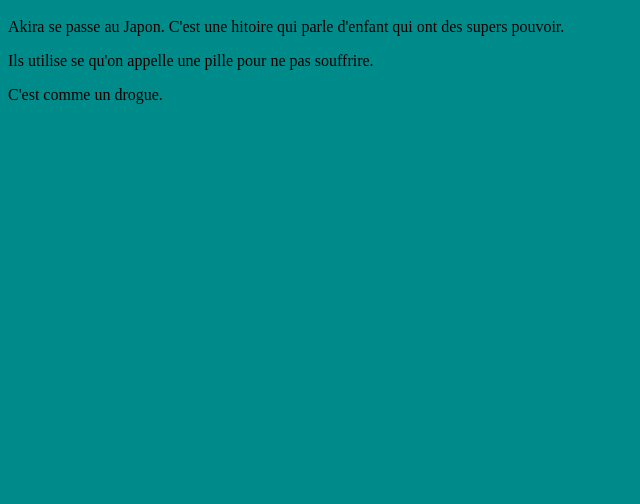
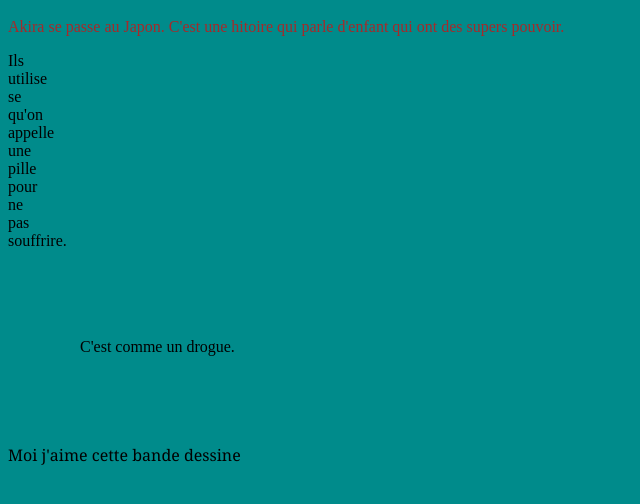
Before and after one commit to LorenzoH2025/LorenzoH2025.github.io, a plain HTML site: page Akira.html in a window 1280 px wide. Shown: the part 48-552 px from the top of the page, without its empty margins (0-640 px from the left). Drawn offline with Linux system fonts and the light colour scheme.

```diff
--- a/Akira.html
+++ b/Akira.html
@@ -6,9 +6,10 @@
 <body style="background-color: darkcyan;">
 
 <h1>Akira:</h1>
-<p>Akira se passe au Japon. C'est une hitoire qui parle d'enfant qui ont des supers pouvoir.</p>
-<p>Ils utilise se qu'on appelle une pille pour ne pas souffrire.</p>
-<p>C'est comme un drogue.</p>
+<p style="color: brown;">Akira se passe au Japon. C'est une hitoire qui parle d'enfant qui ont des supers pouvoir.</p>
+<p style="width: 5ch;">Ils utilise se qu'on appelle une pille pour ne pas souffrire.</p>
+<p style="padding: 9ch;">C'est comme un drogue.</p>
+<p style="font-family: Georgia, 'Times New Roman', Times, serif;">Moi j'aime cette bande dessine</p>
 
 
 </body>
```
